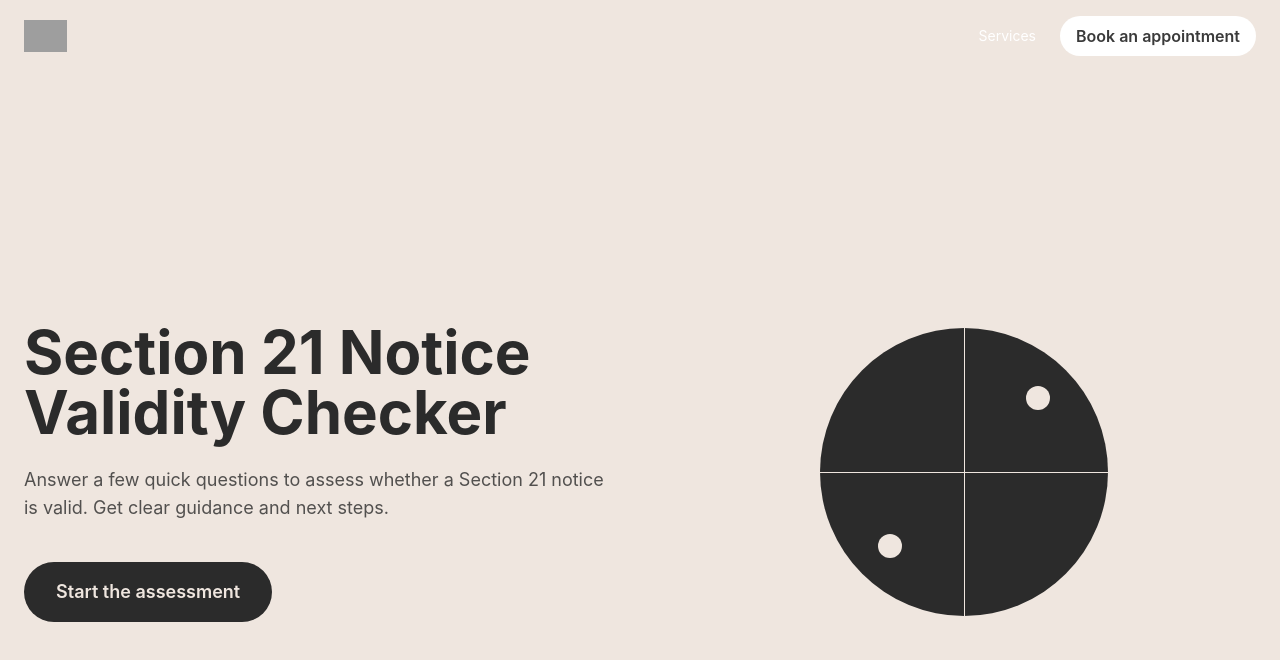
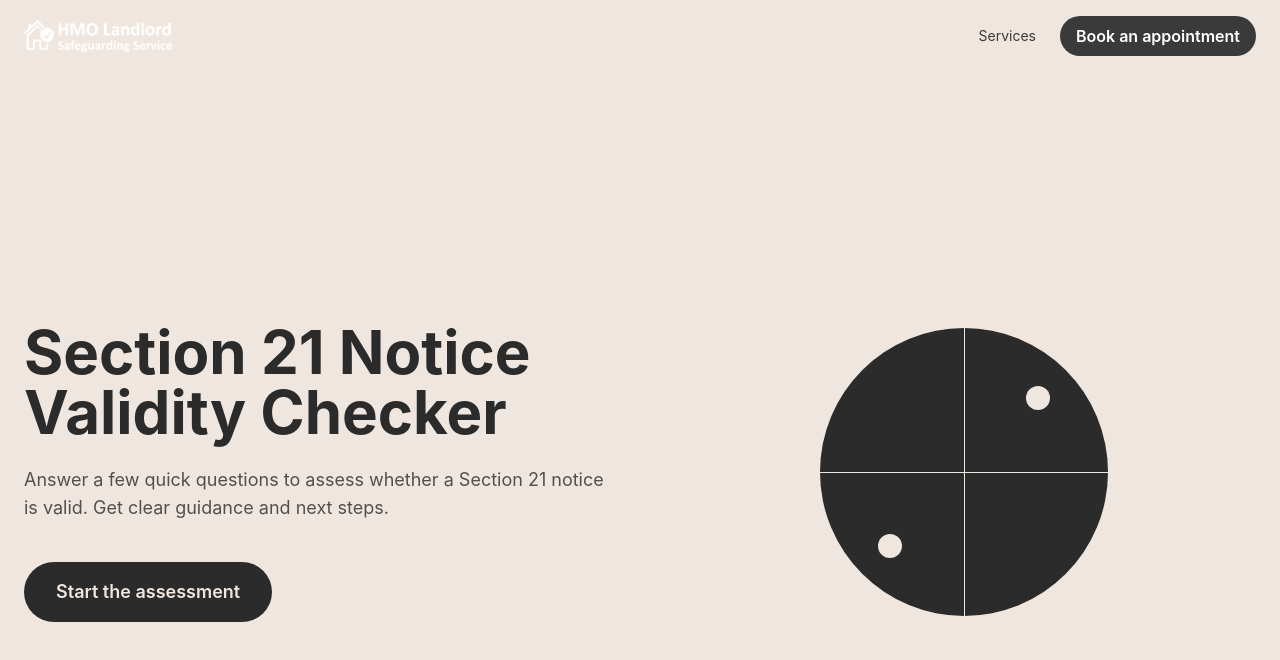
Before and after one commit to nelcostaa/Section21Validation, a React (Vite) app: page / in a window 1280 px wide. Shown: the top 660 px of the page. Built offline with nearby package versions, Linux system fonts and the light colour scheme; grey boxes are pictures that could not be loaded.

Commit message:
fix: beige color to fite in the nav_bar

```diff
--- a/src/components/Navbar.jsx
+++ b/src/components/Navbar.jsx
@@ -10,12 +10,12 @@
         </a>
       </div>
       <div className="flex items-center gap-6">
-        <a href="#" className="text-sm text-white hover:underline">
+        <a href="#" className="text-sm text-noble-dark-green hover:underline">
           Services
         </a>
         <a
           href="#"
-          className="bg-white text-noble-dark-green px-4 py-2 rounded-full font-semibold hover:opacity-90 transition"
+          className="bg-noble-dark-green text-white px-4 py-2 rounded-full font-semibold hover:opacity-90 transition"
         >
           Book an appointment
         </a>
```
Also changed, not shown: public/site_logo.png (added).
